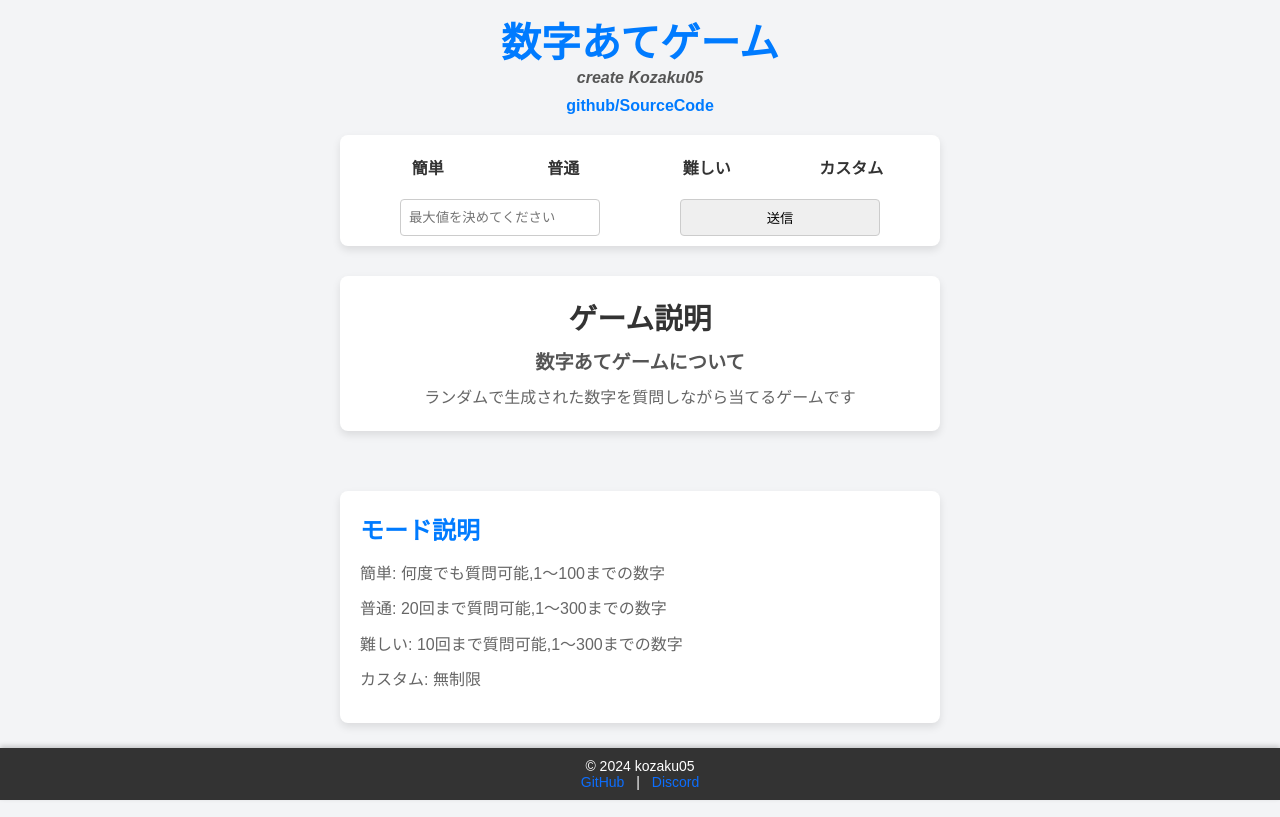
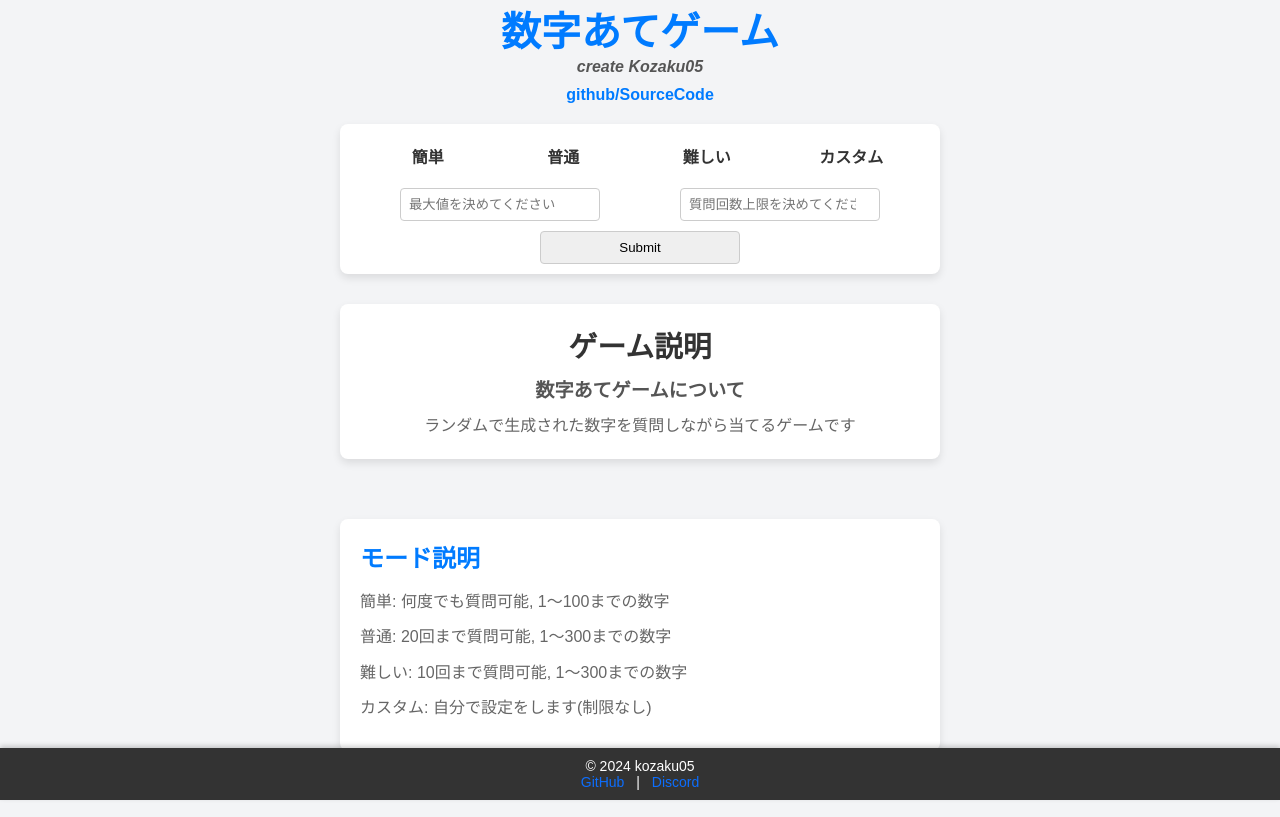
Before and after one commit to kozaku05/Guess-the-numbers, a plain HTML site: page index.html in a window 1280 px wide. Both pictures are taken after a click on the item "カスタム". Drawn offline with Linux system fonts and the light colour scheme.

Commit message:
Update index.html
諸々表記変更
timesをmaxConへ変更、placeholderも変更

```diff
--- a/index.html
+++ b/index.html
@@ -19,30 +19,24 @@
         <li><a href="./main/normal/normal.html">普通</a></li>
         <li><a href="./main/hard/hard.html">難しい</a></li>
         <li onclick="toggleCustom()">カスタム</li>
-        <input
-          type="number"
-          placeholder="最大値を決めてください"
-          id="custom-maxnum"
-        />
-        <input
-          type="number"
-          placeholder="移動制限回数を決めてください"
-          id="custom-move"
-        />
-        <input type="submit" onclick="submit()" id="submit" value="送信" />
+        <input type="number" placeholder="最大値を決めてください" id="custom-maxnum"/>
+        <input type="number" placeholder="質問回数上限を決めてください" id="custom-maxcon"/>
+        <input type="submit" onclick="submitCustom()" id="submit">
       </ul>
     </nav>
     <div class="gamerule">
       <h1>ゲーム説明</h1>
       <h2>数字あてゲームについて</h2>
-      <p>ランダムで生成された数字を質問しながら当てるゲームです</p>
+      <p>
+          ランダムで生成された数字を質問しながら当てるゲームです
+      </p>
     </div>
     <div class="moderule">
       <h2>モード説明</h2>
-      <p>簡単: 何度でも質問可能,1～100までの数字</p>
-      <p>普通: 20回まで質問可能,1～300までの数字</p>
-      <p>難しい: 10回まで質問可能,1～300までの数字</p>
-      <p>カスタム: 無制限</p>
+      <p>簡単: 何度でも質問可能, 1～100までの数字</p>
+      <p>普通: 20回まで質問可能, 1～300までの数字</p>
+      <p>難しい: 10回まで質問可能, 1～300までの数字</p>
+      <p>カスタム: 自分で設定をします(制限なし)</p>
     </div>
     <br><br>
     <footer class="footer">
@@ -50,6 +44,7 @@
       <a href="https://github.com/kozaku05" target="_blank">GitHub</a> |
       <a href="https://discord.gg/tfyqW3CNZh" target="_blank">Discord</a>
     </footer>
+
     <script src="./script.js"></script>
   </body>
 </html>
```
